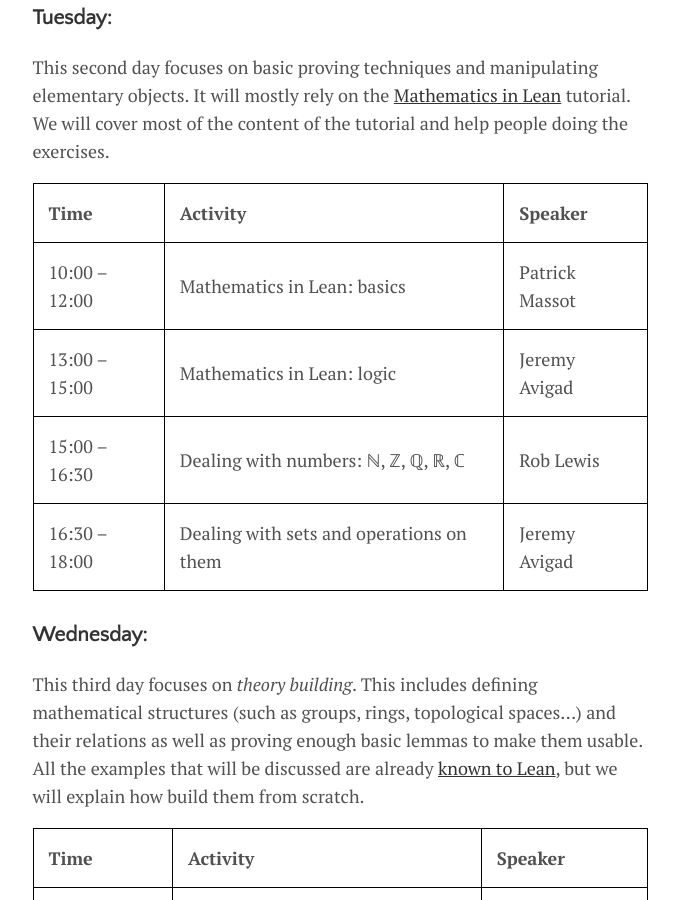
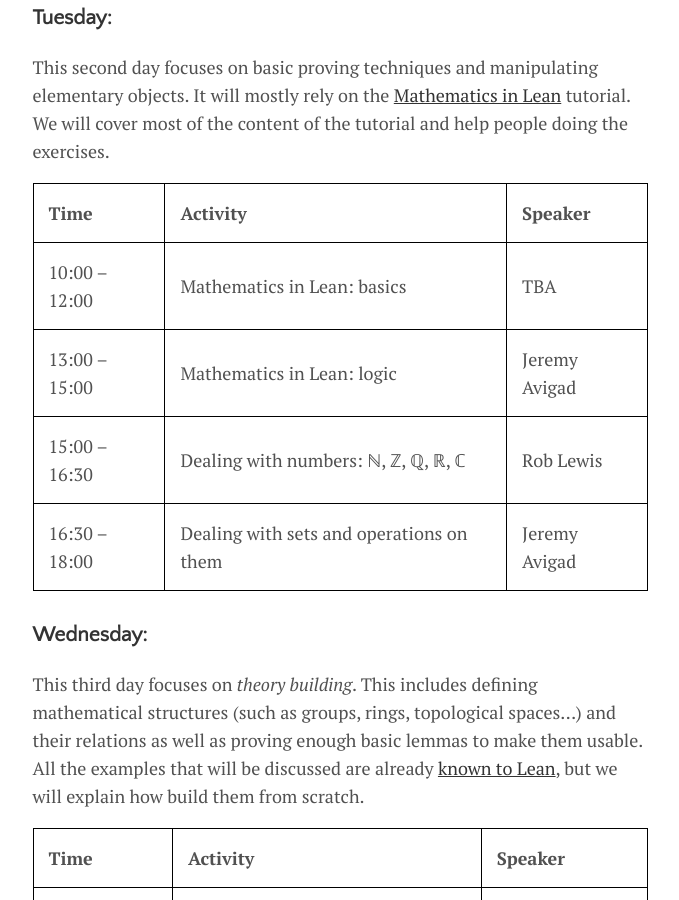
Before and after one commit to leanprover-community/lftcm2020, a Jekyll site: the page built from schedule.md, in a window 1280 px wide and 900 px high, scrolled down 1342 px. Shown: the whole window, without its empty margins (300-979 px from the left). Built offline with Jekyll 4.4.1, drawn with Linux system fonts in a browser that asks for light colours.

Commit message:
Update speakers

```diff
--- a/schedule.md
+++ b/schedule.md
@@ -51,7 +51,7 @@
 
 Time | Activity | Speaker
 ---- | -------- | -------
-10:00 -- 12:00 | Mathematics in Lean: basics              | Patrick Massot
+10:00 -- 12:00 | Mathematics in Lean: basics              | TBA
 13:00 -- 15:00 | Mathematics in Lean: logic               | Jeremy Avigad
 15:00 -- 16:30 | Dealing with numbers: ℕ, ℤ, ℚ, ℝ, ℂ      | Rob Lewis
 16:30 -- 18:00 | Dealing with sets and operations on them | Jeremy Avigad
@@ -95,7 +95,7 @@
 
 Time | Activity | Speaker
 ---- | -------- | -------
-10:00 -- 11:00 | “Topology”, including filters          | Patrick Massot
+10:00 -- 11:00 | “Topology”, including filters          | TBA
 11:00 -- 12:00 | “Calculus”                             | Yury Kudryashov
 13:00 -- 15:00 | “Measure theory and integration”       | Yury Kudryashov
 15:00 -- 18:00 | “Differential geometry”                | Sébastien Gouëzel and Heather Macbeth
```
